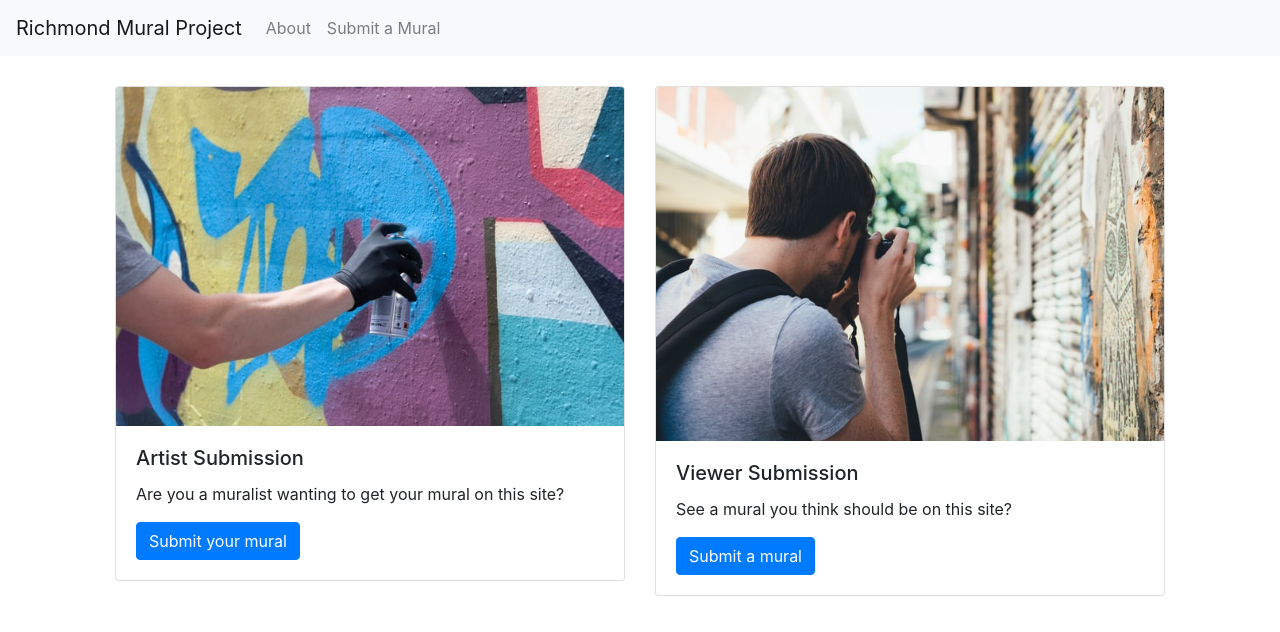
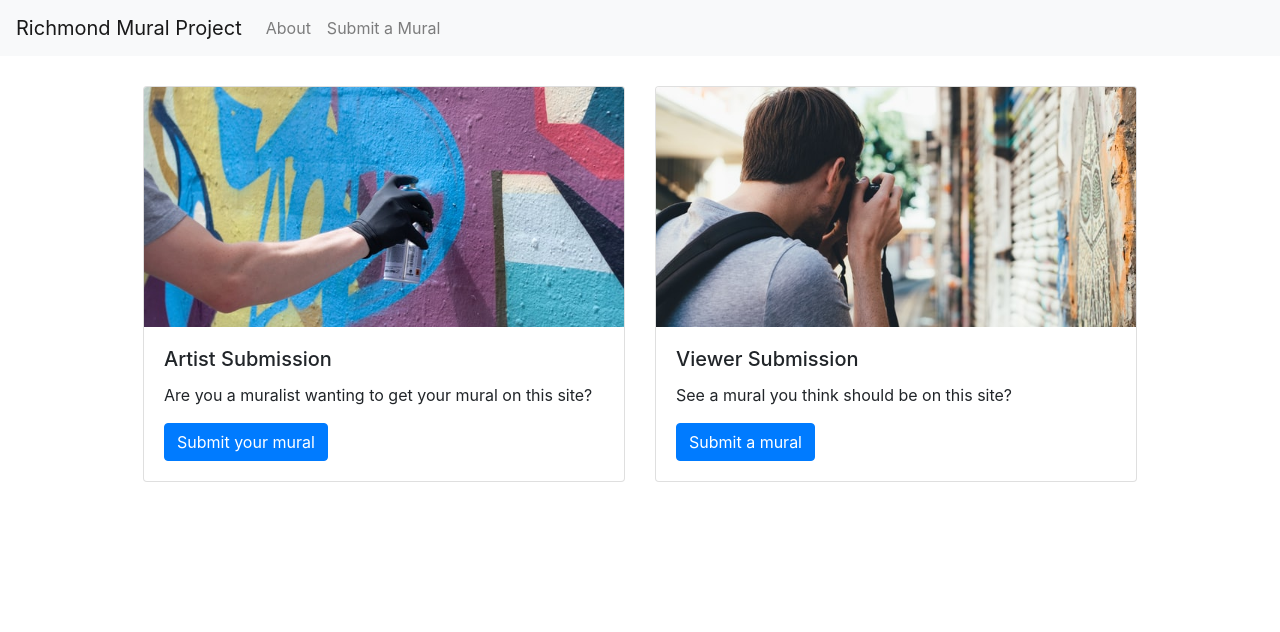
Before and after one commit to Rodrun/richmondmurals, a React (Create React App) app in the folder client/: page /submit in a window 1280 px wide. Shown: the top 632 px of the page. Built offline with nearby package versions, Linux system fonts and the light colour scheme; the HTML template or start-up script is replaced by a standard one.

Commit message:
frontend for mural popup

```diff
--- a/client/src/App.css
+++ b/client/src/App.css
@@ -27,16 +27,11 @@ body {
 
 .pageContainer {
     padding-top: 30px;
-    padding-left: 100px;
-    padding-right: 100px;
-}
-
-.submitCard {
-    /* width: 50%; */
-    /* display: inline-block; */
-    /* height: 12vh; */
+    padding-left: 10vw;
+    padding-right: 10vw;
 }
 
 .submitCard .card-img-top {
     object-fit: cover;
+    height: 30vh;
 }
--- a/client/src/Mapbox.js
+++ b/client/src/Mapbox.js
@@ -1,7 +1,9 @@
 import React, { Component } from 'react';
+import ReactDOM from 'react-dom';
 import 'mapbox-gl/dist/mapbox-gl.css';
 import mapboxgl from 'mapbox-gl';
 import MapboxGeocoder from '@mapbox/mapbox-gl-geocoder';
+import MuralPopup from './MuralPopup';
 
 mapboxgl.accessToken = "pk.eyJ1IjoianVhbm1lbmRnIiwiYSI6ImNrZGRqZ3F5YzFucm8ydXBkNmRraWVyZW4ifQ.fOgpbBWhLUa-hTut1Q5cRw";
 
@@ -124,9 +126,11 @@ class Mapbox extends Component {
               })
 
               // Show popup on mural click
-              map.on('click', 'points', function(e) {
-                let coordinates = e.features[0].geometry.coordinates.slice()
-                let desc = e.features[0].properties.desc
+              map.on('click', 'points', (e) => {
+                let coordinates = e.features[0].geometry.coordinates.slice();
+                let desc = e.features[0].properties.desc;
+                let title = e.features[0].properties.title;
+                console.log(e.features);
 
                 // Ensure that if the map is zoomed out such that multiple
                 // copies of the feature are visible, the popup appears
@@ -135,15 +139,22 @@ class Mapbox extends Component {
                   coordinates[0] += e.lngLat.lng > coordinates[0] ? 360 : -360;
                 }
 
-                // TODO: Add more HTML besides the desc; i.e. share link, images
-                new mapboxgl.Popup()
-                  .setLngLat(coordinates)
-                  .setHTML(desc)
-                  .addTo(map)
+                this.addPopup(map, coordinates, title, desc);
               })
             }) // then
             .catch(err => console.log(err))
         }) // on load
+    }
+
+    addPopup = (map, coordinates, title, desc) => {
+      let popup = <MuralPopup title={title} desc={desc}/>
+      const popupContainer = document.createElement('div');
+      ReactDOM.render(popup, popupContainer);
+
+       new mapboxgl.Popup()
+       .setLngLat(coordinates)
+       .setDOMContent(popupContainer)
+       .addTo(map);
     }
 
     callBackendAPI = async () => {
--- /dev/null
+++ b/client/src/MuralPopup.js
@@ -0,0 +1,21 @@
+import React, { Component } from 'react';
+import { Card, Button } from 'react-bootstrap';
+import viewerSubmission from './images/viewersubmission.jpg';
+
+class MuralPopup extends Component {
+    render() {
+        return (
+            <Card style={{ "marginTop": "10px" }}>
+                {/* To do: replace w/ image from database */}
+                <Card.Img variant="top" src={viewerSubmission} />
+                <Card.Body>
+                    <Card.Title>{this.props.title}</Card.Title>
+                    <Card.Text>{this.props.desc}</Card.Text>
+                    <Button variant="primary">More info</Button>
+                </Card.Body>
+            </Card>
+        );
+    }
+}
+
+export default MuralPopup;
--- a/client/src/Navigation.js
+++ b/client/src/Navigation.js
@@ -4,8 +4,8 @@ import { Switch, Route, Link } from 'react-router-dom';
 import Mapbox from './Mapbox.js';
 import About from './About.js';
 import Submit from './Submit.js';
-import ArtistSubmit from './ArtistSubmit.js';
-import ViewerSubmit from './ViewerSubmit.js';
+import SubmitArtist from './SubmitArtist.js';
+import SubmitViewer from './SubmitViewer.js';
 
 class Navigation extends Component {
     render() {
@@ -25,8 +25,8 @@ class Navigation extends Component {
                     <Route exact path="/" component={Mapbox}/>
                     <Route exact path="/about" component={About}/>
                     <Route exact path="/submit" component={Submit}/>
-                    <Route exact path="/artistsubmission" component={ArtistSubmit}/>
-                    <Route exact path="/viewersubmission" component={ViewerSubmit}/>
+                    <Route exact path="/artistsubmission" component={SubmitArtist}/>
+                    <Route exact path="/viewersubmission" component={SubmitViewer}/>
                     <Route render={function () {
                         return <h2> Page not found</h2>
                     }} />
--- a/client/src/Submit.js
+++ b/client/src/Submit.js
@@ -10,9 +10,9 @@ class Submit extends Component {
             <div class="pageContainer">
                 <Container>
                     <Row>
-                        <Col>
+                        <Col xs={12} md={6}>
                             <Card className="submitCard">
-                                <Card.Img variant="top" className="embed-responsive-item" src={artistSubmission} />
+                                <Card.Img variant="top" src={artistSubmission} />
                                 <Card.Body>
                                     <Card.Title>Artist Submission</Card.Title>
                                     <Card.Text>
@@ -22,7 +22,7 @@ class Submit extends Component {
                                 </Card.Body>
                             </Card>
                         </Col>
-                        <Col>
+                        <Col xs={12} md={6}>
                             <Card className="submitCard">
                                 <Card.Img variant="top" src={viewerSubmission} />
                                 <Card.Body>
--- a/client/src/ArtistSubmit.js
+++ b/client/src/SubmitArtist.js
@@ -1,7 +1,7 @@
 import React, { Component } from 'react';
 import { Form, Button } from 'react-bootstrap';
 
-class ArtistSubmit extends Component {
+class SubmitArtist extends Component {
     render() {
         return (
             <div class="pageContainer">
@@ -45,4 +45,4 @@ class ArtistSubmit extends Component {
     }
 }
 
-export default ArtistSubmit;
+export default SubmitArtist;
--- a/client/src/ViewerSubmit.js
+++ b/client/src/SubmitViewer.js
@@ -1,7 +1,7 @@
 import React, { Component } from 'react';
 import { Form, Button } from 'react-bootstrap';
 
-class ViewerSubmit extends Component {
+class SubmitViewer extends Component {
     render() {
         return (
             <div class="pageContainer">
@@ -30,4 +30,4 @@ class ViewerSubmit extends Component {
     }
 }
 
-export default ViewerSubmit;
+export default SubmitViewer;
```
